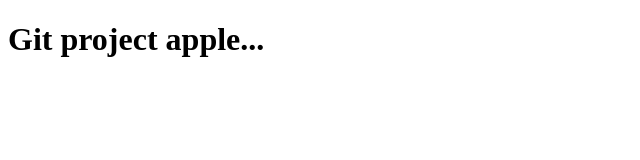
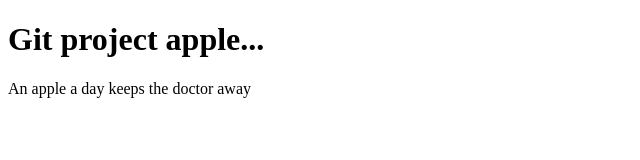
Before and after one commit to AlfazUlIslam/repo-apple, a plain HTML site: page index.html in a window 1280 px wide. Shown: the whole page, without its empty margins (0-640 px from the left). Drawn offline with Linux system fonts and the light colour scheme.

Commit message:
paragraph added

```diff
--- a/index.html
+++ b/index.html
@@ -7,5 +7,6 @@
 </head>
 <body>
     <h1>Git project apple...</h1>
+    <p>An apple a day keeps the doctor away</p>
 </body>
 </html>
```
